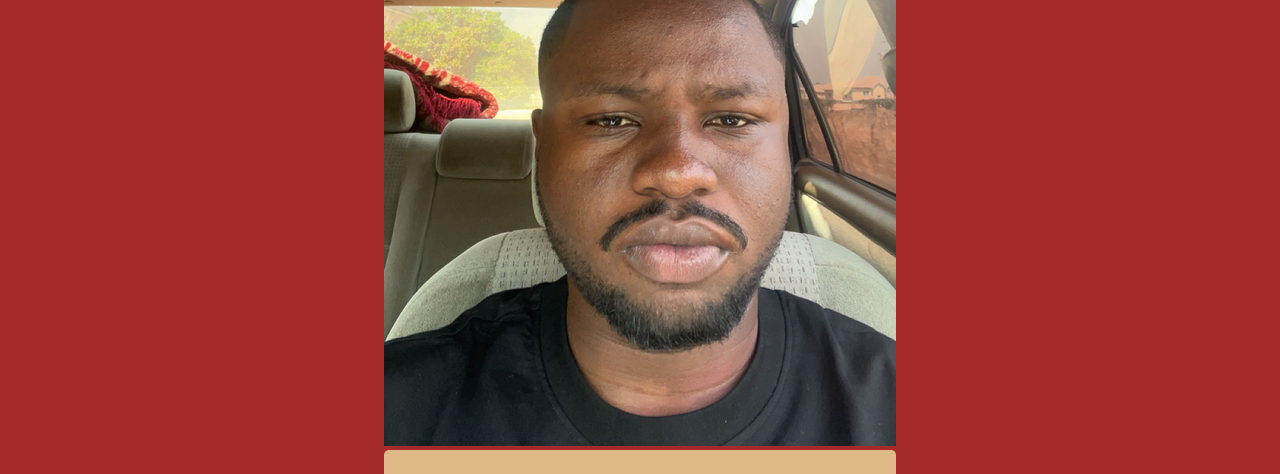
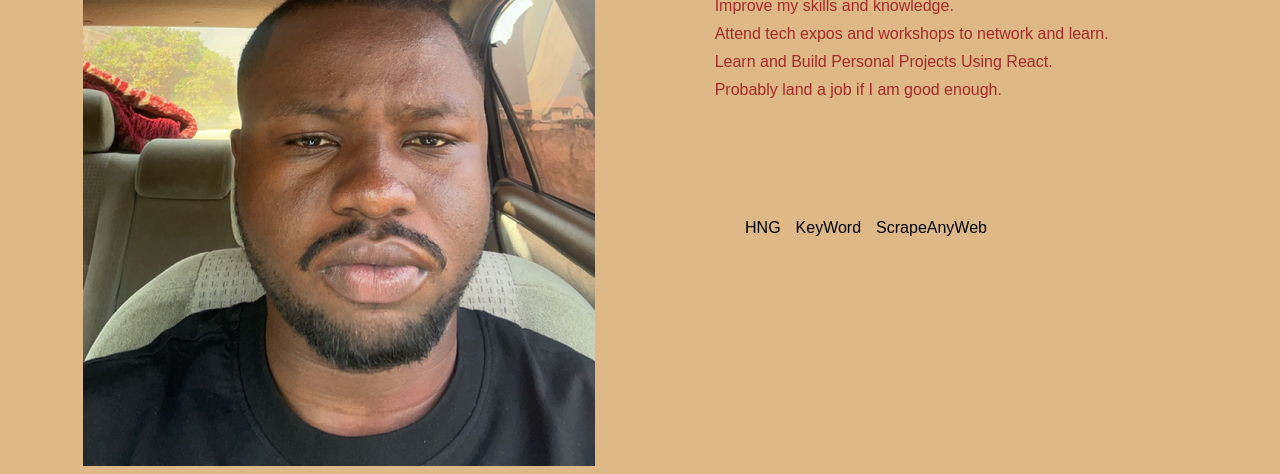
Before and after one commit to Notobd/hngpersonalpage, a plain HTML site: page index.html in a window 1280 px wide. Shown: the part 194-668 px from the top of the page. Drawn offline with Linux system fonts and the light colour scheme.

Commit message:
goalpage

```diff
--- a/index.css
+++ b/index.css
@@ -34,13 +34,13 @@ main {
   display: flex;
   flex-direction: column;
   width: 100%;
-  padding: 30px;
+  padding: 10px 70px;
   border-radius: 5px;
   background-color: burlywood;
 }
 li {
-  padding: 5px;
-  max-width: 100%;
+  list-style-type: none;
+  padding-bottom: 10px;
 }
 .links {
   display: flex;
@@ -62,7 +62,7 @@ a:hover {
 a:active {
   color: burlywood;
 }
-@media (min-width: 768px) and (max-width: 1200px) {
+@media (min-width: 768px) {
   body {
     color: brown;
     background-color: burlywood;
--- a/index.html
+++ b/index.html
@@ -18,7 +18,7 @@
       <section>
         <div class="display-img">
           <img
-            src="./assets/T07466B189M-U07A2BERHMJ-12f6b72820fb-512.png"
+            src="./assets/T07466B189M-U07A2BERHMJ-12f6b72820fb-48.png"
             alt="slack display photo"
             data-testid="slackProfilePicture"
           />
```
Also changed, not shown: assets/T07466B189M-U07A2BERHMJ-12f6b72820fb-48.png (renamed from assets/T07466B189M-U07A2BERHMJ-12f6b72820fb-512.png).
